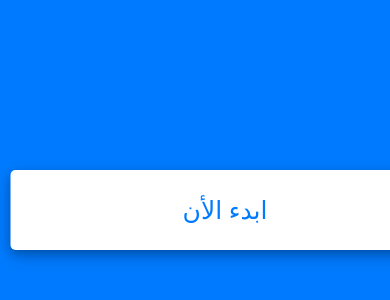
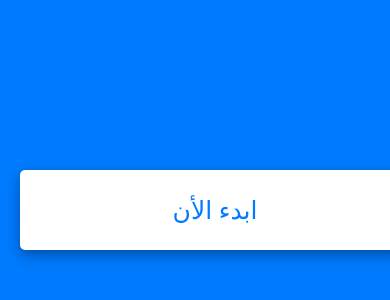
Before and after one commit to AhmedNaeem1000/Aplication_Quiz, a plain HTML site: page nozm.html in a window 390 px wide. Shown: the part 212-512 px from the top of the page. Drawn offline with Linux system fonts and the light colour scheme.

Commit message:
Update mobile-screen.css

```diff
--- a/mobile-screen.css
+++ b/mobile-screen.css
@@ -22,9 +22,9 @@
 }
 
 .start_btn  {
-  margin-left:30px;
+  margin-left:20px;
   text-align: center;
-  width: 110%;
+  width: 100%;
   font-size: 40px;
   font-weight: 600;
   color: #007bff;
```
